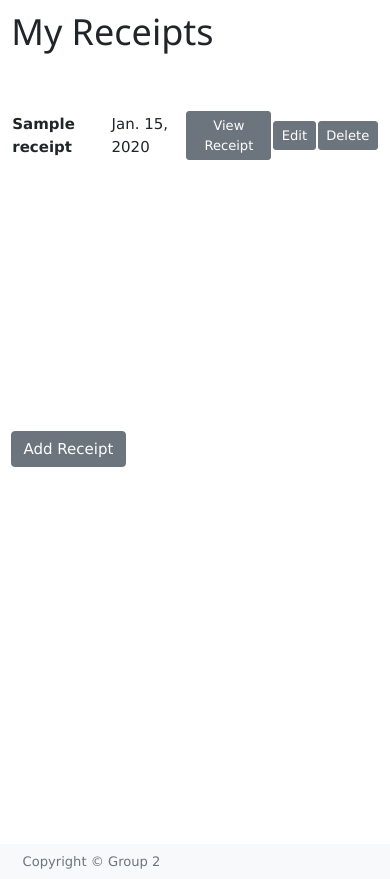
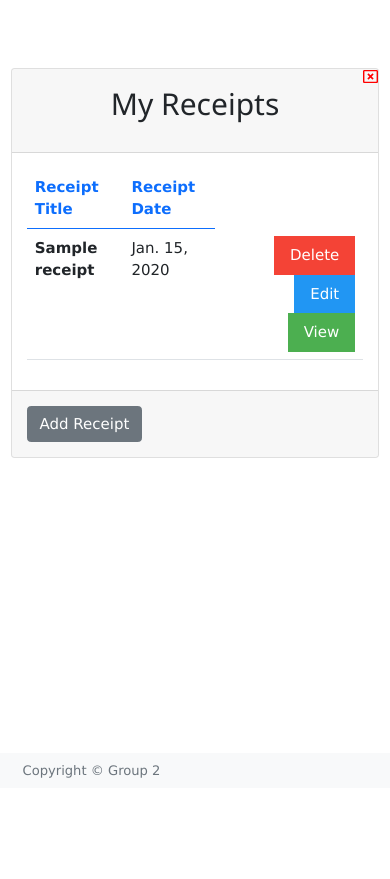
Before and after one commit to grupa2Admin/Effective-budget-planner, a Django app: page /receipts/ in a window 390 px wide. Shown: the part 56-935 px from the top of the page. After the commit the page ends 834 px from the top, so only its background shows below. Run offline with Django 3.2, Linux system fonts and the light colour scheme; a user stored in the database is signed in; tables that the repository leaves empty hold one stand-in row (values such as "Sample post"); some libraries are stand-ins or nearby versions.

Commit message:
working searchbar

```diff
--- a/planner/dashboard/templates/dashboard/main.html
+++ b/planner/dashboard/templates/dashboard/main.html
@@ -31,11 +31,11 @@
                         <div class="navbar-brand ps-2 rm-1">No active user</div>
                     {% endif %}
             <!-- Navbar Search-->
-            <form class="d-none d-md-inline-block form-inline ms-auto me-0 me-md-3 my-2 my-md-0" method=POST action="{% url 'search_page' %}" name="searched">
+            <form class="d-none d-md-inline-block form-inline ms-auto me-0 me-md-3 my-2 my-md-0" method='POST' action="{% url 'search_page' %}">
                 {% csrf_token %}
                 <div class="input-group">
-                    <input class="form-control" type="text" placeholder="Search by title..." aria-label="Search for title..." aria-describedby="btnNavbarSearch" name="searched" />
-                    <a class="btn btn-primary" id="btnNavbarSearch" type="button" href="{% url 'search_page' %}"><i class="fas fa-search"></i></a>
+                    <input class="form-control" type="search" placeholder="Search by title..." aria-label="Search for title..." aria-describedby="btnNavbarSearch" name="searched" />
+                    <button class="btn btn-primary" id="btnNavbarSearch" type="submit"><i class="fas fa-search"></i></button>
                 </div>
             </form>
             <!-- Navbar-->
--- a/planner/dashboard/views.py
+++ b/planner/dashboard/views.py
@@ -10,6 +10,8 @@ from receipts.models import Receipt
 from expenses.models import Expense
 from income.models import Income
 from itertools import chain
+from django.contrib.auth.decorators import login_required
+
 
 
 # Create your views here.
@@ -60,6 +62,7 @@ def registerPage(request):
     return render(request, 'registration/register.html', context)
 
 
+@login_required()
 def search_page(request):
     if request.method == "POST":
         searched = request.POST['searched']
--- a/planner/expenses/models.py
+++ b/planner/expenses/models.py
@@ -22,6 +22,7 @@ class Expense(models.Model):
     amount = models.DecimalField(max_digits=15, decimal_places=2)
     date = models.DateField(default=now)
     category = models.CharField(max_length=30, choices=CATEGORIES)
+    type = 'expense'
 
     def __str__(self):
         return self.title
--- a/planner/income/models.py
+++ b/planner/income/models.py
@@ -10,6 +10,7 @@ class Income(models.Model):
     user = models.ForeignKey(User, on_delete=models.CASCADE, null=True, blank=True)
     title = models.CharField(max_length=200)
     date = models.DateField(default=now)
+    type = 'income'
 
     def __str__(self):
         return self.title
--- a/planner/receipts/models.py
+++ b/planner/receipts/models.py
@@ -8,6 +8,7 @@ class Receipt(models.Model):
     description = models.CharField(max_length=300, null=True, blank=True)
     date = models.DateField()
     image = models.ImageField(upload_to="img/%y")
+    type = 'receipt'
 
     def __str__(self):
         return self.title
--- a/planner/receipts/templates/receipts/receipt_list.html
+++ b/planner/receipts/templates/receipts/receipt_list.html
@@ -6,47 +6,56 @@
 
 {% block content %}
 
-<body class="bg-light">
-    <div id="layoutAuthentication">
-        <div id="layoutAuthentication_content">
-            <main>
-                <div class="container">
-                    <div class="row justify-content-center">
-                        <div class="col-lg-7">
-                        <h1>My Receipts</h1>
-                            <br><br>
-
-                            <table>
-                                <tr>
-                                    <th></th>
-                                    <th></th>
-                                </tr>
-
+<br><br><br>
+<div class="row justify-content-center ">
+<div class="row" >
+    <div class="col-md-11 ">
+        <div class="card">
+            <div class="card-header card-header-primary">
+                <center>
+                    <h2 class="card-title ">My Receipts</h2>
+                    <a class="nav-link" href="{% url 'main' %}">
+                    <i class="far fa-window-close" style="position:absolute;top:0;right:0;color:red;"></i>
+                    </a>
+                </center>
+            </div>
+            <div class="card-body">
+                <div class="table-responsive-lg">
+                    <table class="table" >
+                        <thead class=" text-primary">
+                            <th>Receipt Title</th><th>Receipt Date</th>
+                        </thead>
+                        <tbody>
                             {% for receipt in receipts %}
                             <tr>
                                 <td><strong>{{ receipt.title }}</strong></td>
                                 <td>{{ receipt.date }}</td>
                                 <td></td>
-                                    <td><a class="btn btn-secondary btn-sm" href="{% url 'receipt' receipt.id %}">View Receipt</a> </td>
-                                    <td><a class="btn btn-secondary btn-sm" href="{% url 'receipt-update' receipt.id %}">Edit</a> </td>
-                                    <td><a class="btn btn-secondary btn-sm" href="{% url 'receipt-delete' receipt.id %}">Delete</a> </td>
+                                <form class="d-none d-md-inline-block form-inline ms-auto me-0 me-md-3 my-2 my-md-0">
+                                <td>
+                                    <div class="w3-bar w3-right">
+                                    <a class="w3-bar-item w3-button w3-red w3-right" href="{% url 'receipt-delete' receipt.id %}">Delete</a>
+                                    <a class="w3-bar-item w3-button w3-blue w3-right" href="{% url 'receipt-update' receipt.id %}">Edit</a>
+                                    <a class="w3-bar-item w3-button w3-green w3-right" href="{% url 'receipt' receipt.id %}">View</a>
+                                    </div>
+                                </td>
+                                </form>
                             </tr>
                             {% empty %}
-                                    <h3>No receipt in list</h3>
+                            <h3>No receipts detected</h3>
                             {% endfor %}
+
+                        </tbody>
                     </table>
-                            <br><br><br><br><br><br>
-
-                            <br><br><br><br><br><br>
+                </div>
+            </div>
+            <div class="card-footer text-left py-3">
                 <a class="btn btn-secondary" href="{% url 'receipt-create' %}">Add Receipt</a>
-
             </div>
         </div>
     </div>
-            </main>
 </div>
 </div>
-</body>
 
 
 {% endblock %}
```
Also changed, not shown: planner/dashboard/templates/dashboard/search_page.html (+14 -3 lines). Lines whose indentation alone changed are shown as unchanged.
